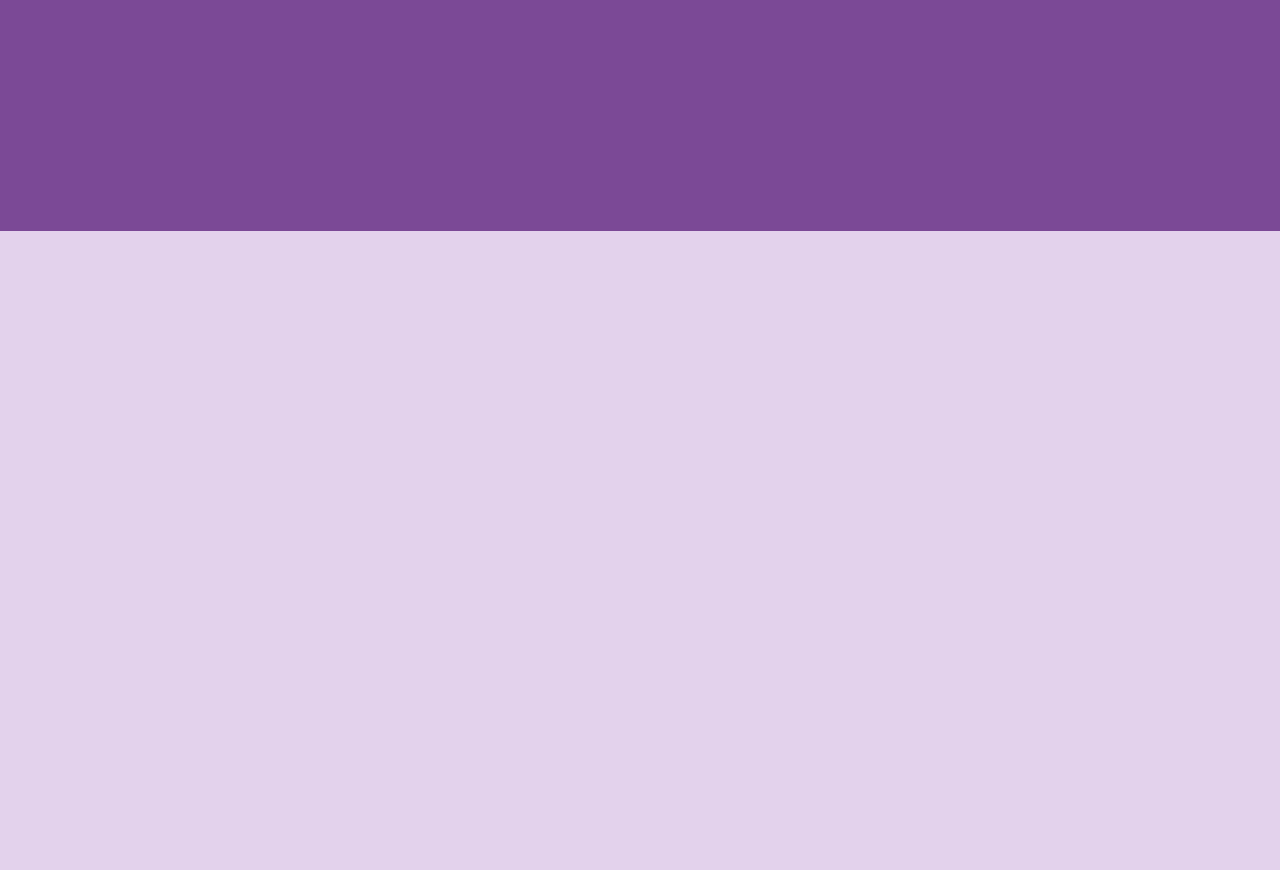
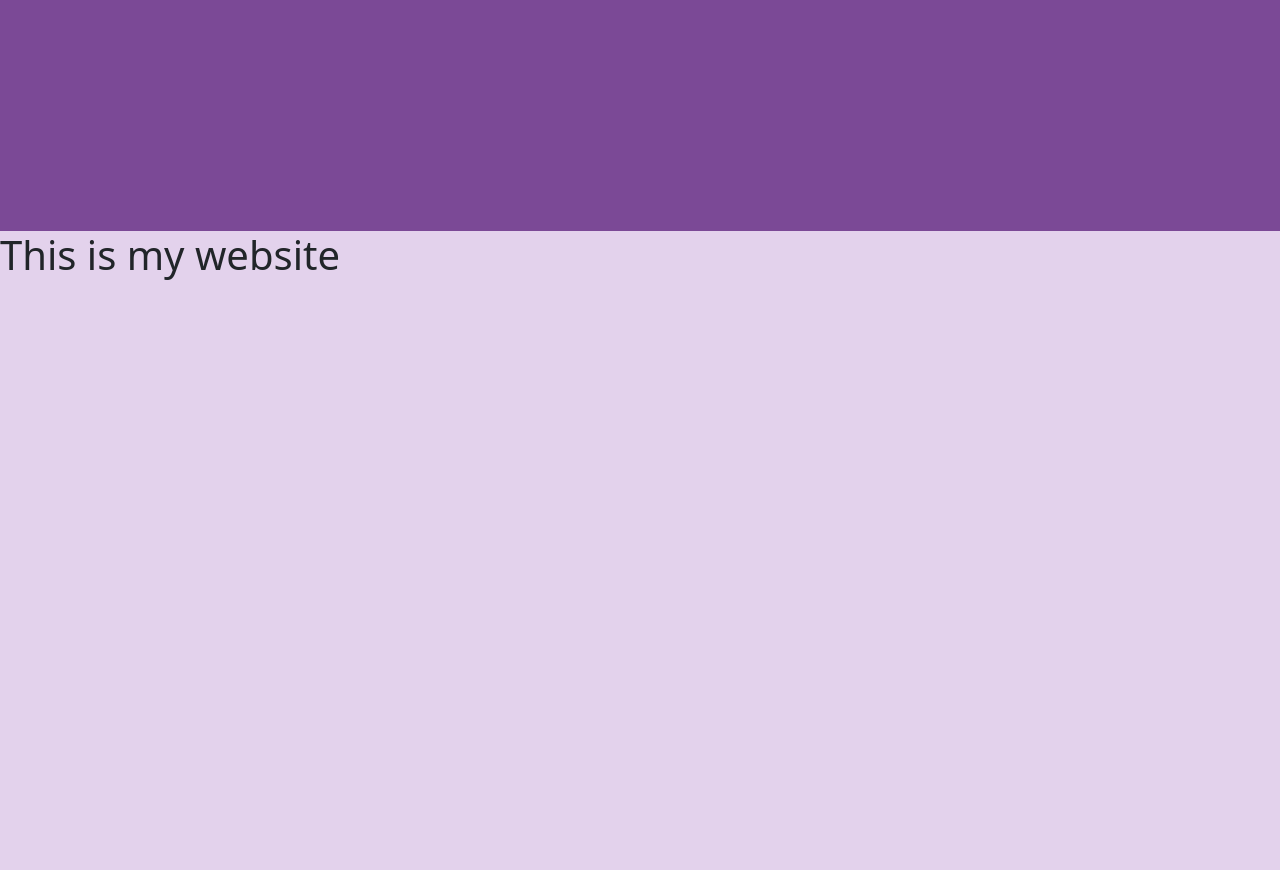
Before and after one commit to sabah215/portfolio, a Flask app: page / in a window 1280 px wide. Shown: the part 459-1329 px from the top of the page. Run offline with Flask 2, Linux system fonts and the light colour scheme.

Commit message:
index changed.

```diff
--- a/portfolio/templates/index.html
+++ b/portfolio/templates/index.html
@@ -32,7 +32,7 @@
 
        </section>
        <section class="projects section-height">
-
+              <h1>This is my website</h1>
        </section>
        <section class="skills section-height">
 
```
